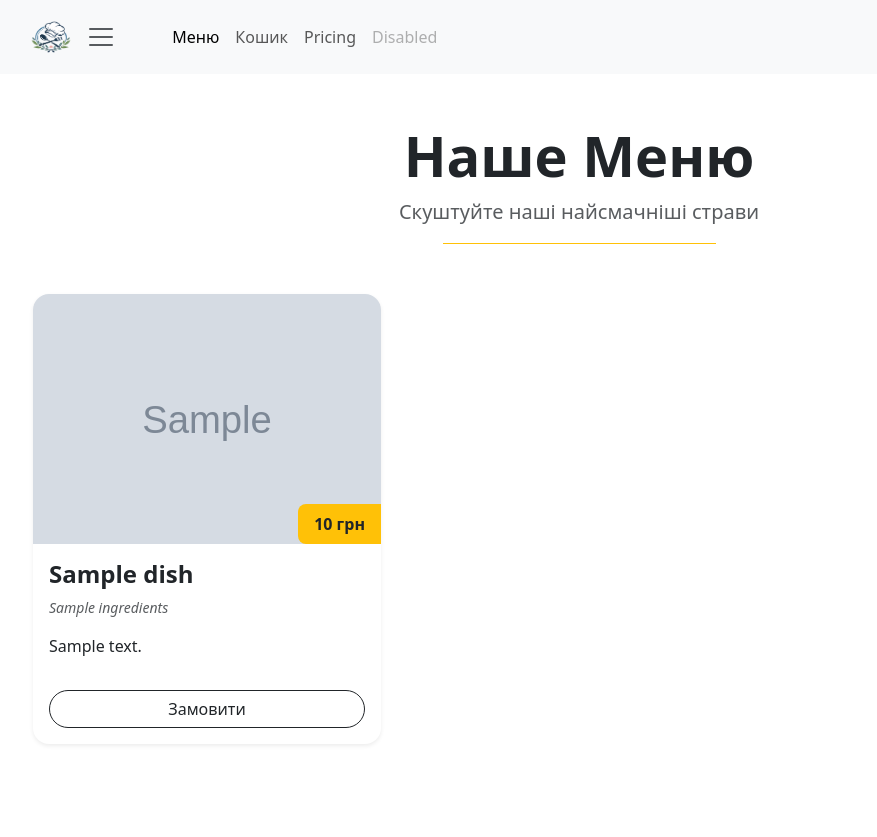
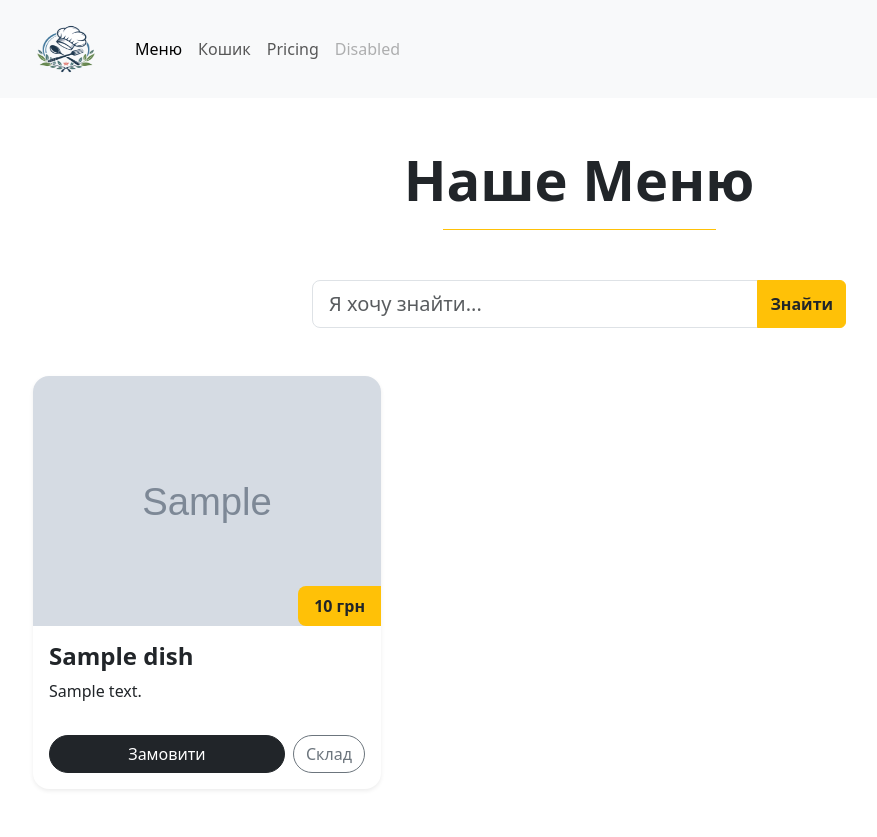
Before and after one commit to Tilexey/Restaur_pr, a Django app: template Menu_app/templates/Menu_app/dish_list.html in a window 1280 px wide. Shown: the whole page, without its empty margins (61-938 px from the left). Before the commit the page ends 745 px from the top, so only its background shows below. Run offline with Django 3.2, Linux system fonts and the light colour scheme; the template is opened without the code that fills it: most values are stand-ins (such as "Sample title", 1, 10 or a date in 2020); grey boxes marked "Sample" are stand-in pictures.

Commit message:
Added menu

```diff
--- a/Menu_app/templates/Menu_app/dish_list.html
+++ b/Menu_app/templates/Menu_app/dish_list.html
@@ -1,4 +1,4 @@
-{%extends 'base.html'%}
+{% extends 'base.html' %}
 {% block title %}Наше Меню{% endblock %}
 
 {% block content %}
@@ -6,8 +6,21 @@
 <div class="container py-5">
     <div class="text-center mb-5">
         <h1 class="display-4 fw-bold">Наше Меню</h1>
-        <p class="lead text-muted">Скуштуйте наші найсмачніші страви</p>
         <hr class="w-25 mx-auto text-warning" style="height: 3px; opacity: 1;">
+    </div>
+
+    <div class="row justify-content-center mb-5">
+        <div class="col-md-6">
+            <form action="" method="get" class="d-flex">
+                <div class="input-group">
+                    <input type="text" name="q" class="form-control form-control-lg" placeholder="Я хочу знайти..." value="{{ request.GET.q }}">
+                    <button class="btn btn-warning text-dark fw-bold" type="submit">Знайти</button>
+                    {% if request.GET.q %}
+                    <a href="/menu/" class="btn btn-outline-secondary d-flex align-items-center">✕</a>
+                    {% endif %}
+                </div>
+            </form>
+        </div>
     </div>
 
     <div class="row row-cols-1 row-cols-md-2 row-cols-lg-3 g-4">
@@ -20,11 +33,8 @@
                     {% if dish.image %}
                         <img src="{{ dish.image.url }}" class="card-img-top w-100 h-100" style="object-fit: cover;" alt="{{ dish.name }}">
                     {% else %}
-                        <div class="w-100 h-100 d-flex align-items-center justify-content-center bg-secondary text-white">
-                            <span>Фотографії немає </span>
-                        </div>
+                        <div class="w-100 h-100 d-flex align-items-center justify-content-center bg-secondary text-white"><span>Фото скоро буде </span></div>
                     {% endif %}
-
                     <span class="position-absolute bottom-0 end-0 bg-warning text-dark px-3 py-2 fw-bold rounded-start-3">
                         {{ dish.price }} грн
                     </span>
@@ -32,24 +42,45 @@
 
                 <div class="card-body d-flex flex-column">
                     <h5 class="card-title fw-bold fs-4">{{ dish.name }}</h5>
-
-                    {% if dish.ingredients %}
-                    <p class="card-text text-muted fst-italic small mb-3">
-                        <i class="bi bi-basket"></i> {{ dish.ingredients }}
-                    </p>
-                    {% endif %}
-
                     <p class="card-text flex-grow-1">{{ dish.description }}</p>
 
-                    <div class="mt-3">
-                        <button class="btn btn-outline-dark w-100 rounded-pill">Замовити</button>
+                    <div class="mt-3 d-flex gap-2">
+                        <button class="btn btn-dark flex-grow-1 rounded-pill">Замовити</button>
+
+                        {% if dish.ingredients %}
+                        <button type="button" class="btn btn-outline-secondary rounded-pill" data-bs-toggle="modal" data-bs-target="#ingredientsModal-{{ dish.id }}">
+                            Склад
+                        </button>
+                        {% endif %}
                     </div>
                 </div>
             </div>
+
+            {% if dish.ingredients %}
+            <div class="modal fade" id="ingredientsModal-{{ dish.id }}" tabindex="-1" aria-labelledby="exampleModalLabel" aria-hidden="true">
+                <div class="modal-dialog modal-dialog-centered">
+                    <div class="modal-content">
+                        <div class="modal-header">
+                            <h1 class="modal-title fs-5 fw-bold" id="exampleModalLabel">Склад: {{ dish.name }}</h1>
+                            <button type="button" class="btn-close" data-bs-dismiss="modal" aria-label="Close"></button>
+                        </div>
+                        <div class="modal-body">
+                            <p class="fs-5 text-muted">
+                                {{ dish.ingredients }}
+                            </p>
+                        </div>
+                        <div class="modal-footer">
+                            <button type="button" class="btn btn-secondary" data-bs-dismiss="modal">Зрозуміло</button>
+                        </div>
+                    </div>
+                </div>
+            </div>
+            {% endif %}
+
         </div>
         {% empty %}
             <div class="col-12 text-center">
-                <p class="text-muted">Меню наразі порожнє. Завітайте пізніше!</p>
+                <p class="text-muted">Нічого не знайдено.</p>
             </div>
         {% endfor %}
 
--- a/Menu_app/urls.py
+++ b/Menu_app/urls.py
@@ -3,5 +3,5 @@ from .views import DishView
 from django.urls import path
 
 urlpatterns = [
-    path('', DishView.as_view())
+    path('', DishView.as_view(), name='dish_list'),
 ]
--- a/templates/menu.html
+++ b/templates/menu.html
@@ -5,7 +5,7 @@
     <nav class="navbar navbar-expand-lg bg-body-tertiary">
         <div class="container">
           <a class="navbar-brand" href="/">
-            <img src="{% static 'logo2.png' %}" alt="Bootstrap" width="60" height="48 >
+            <img src="{% static 'logo2.png' %}" alt="Bootstrap" width="90" height="72" >
           </a>
           <button class="navbar-toggler" type="button" data-bs-toggle="collapse" data-bs-target="#navbarNavAltMarkup" aria-controls="navbarNavAltMarkup" aria-expanded="false" aria-label="Toggle navigation">
             <span class="navbar-toggler-icon"></span>
```
Also changed, not shown: Menu_app/views.py (+14 -0 lines), db.sqlite3, static/karta-nimechchini.jpg (added), static/Постер_до_латиноамериканських_танців.png (added).
